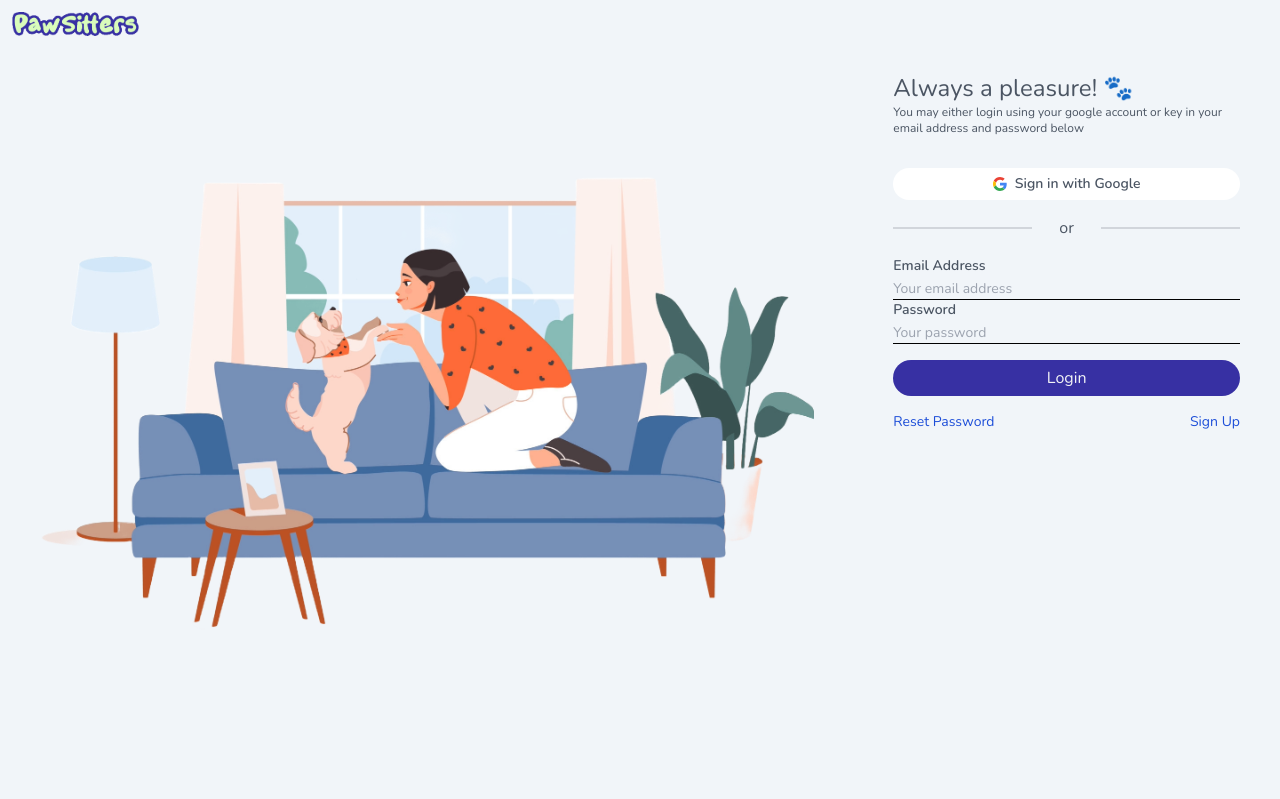
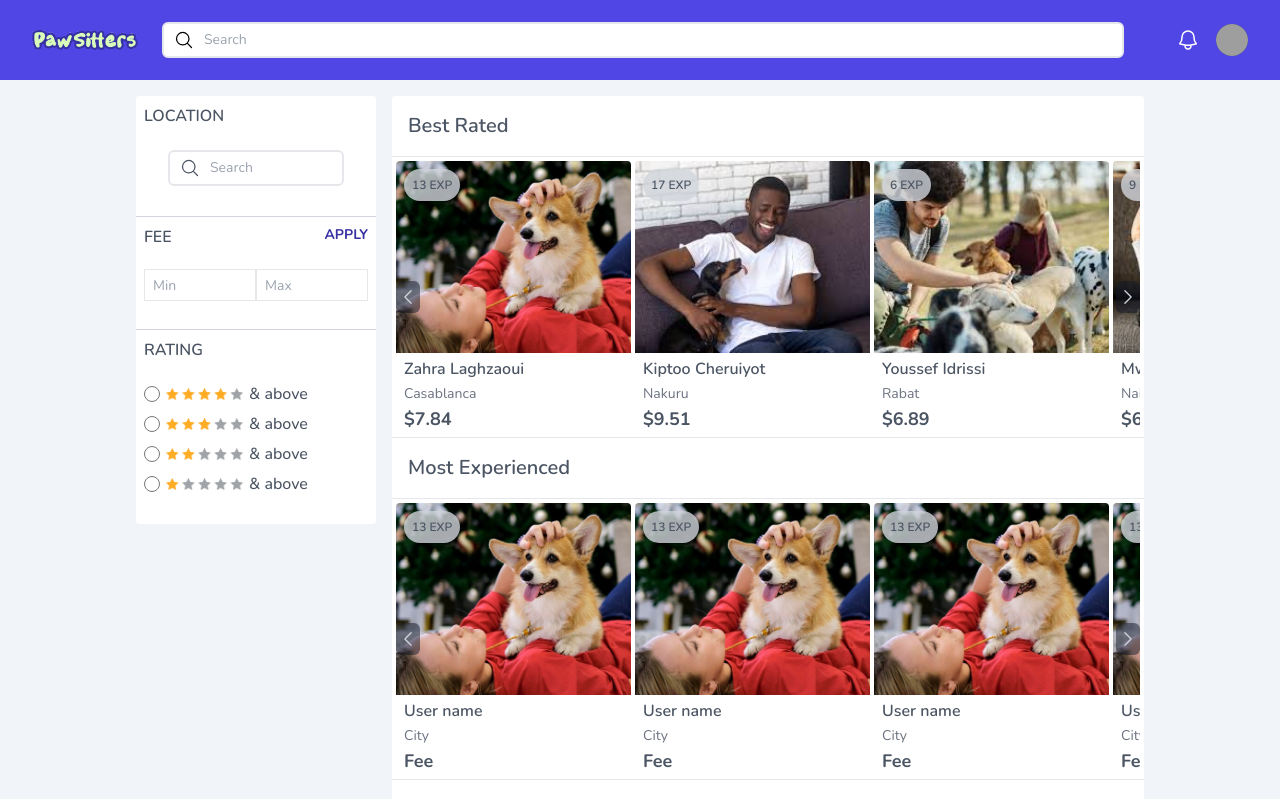
Before and after one commit to Assiminee/PawSitters, a React (Vite) app in the folder frontend/: page / in a window 1280 px wide. Shown: the top 799 px of the page. Built offline with nearby package versions, Linux system fonts and the light colour scheme; grey boxes are pictures that could not be loaded.

Commit message:
src/App.tsx update: rendering sitters page

```diff
--- a/frontend/src/App.tsx
+++ b/frontend/src/App.tsx
@@ -1,12 +1,12 @@
-import AdminPanel from "./pages/admin_panel"
-import Login from "./pages/login"
+// import AdminPanel from "./pages/admin_panel"
+// import Login from "./pages/login"
 import Sitters from "./pages/sitters"
-
+// import LandingPage from "./pages/landing_page"
 function App() {
 
   return (
     <>
-      <Login></Login>
+      <Sitters/>
     </>
   )
 }
```
